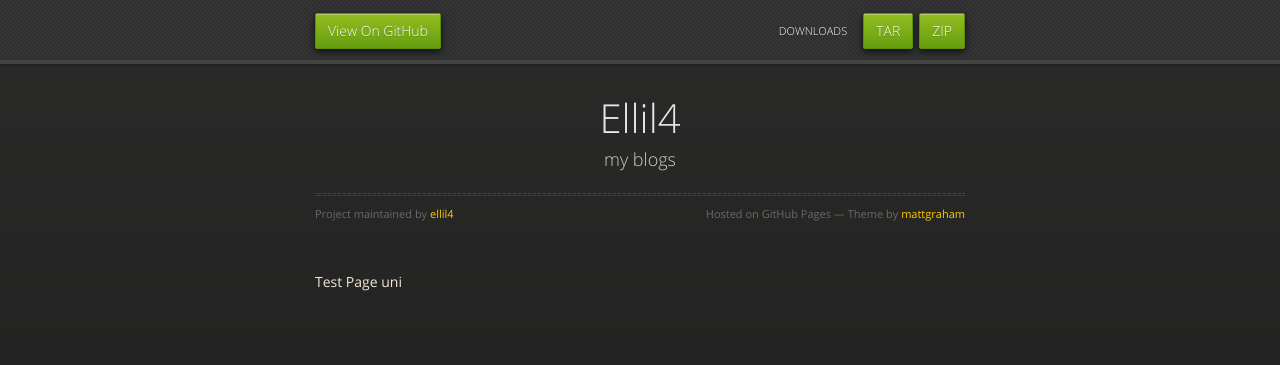
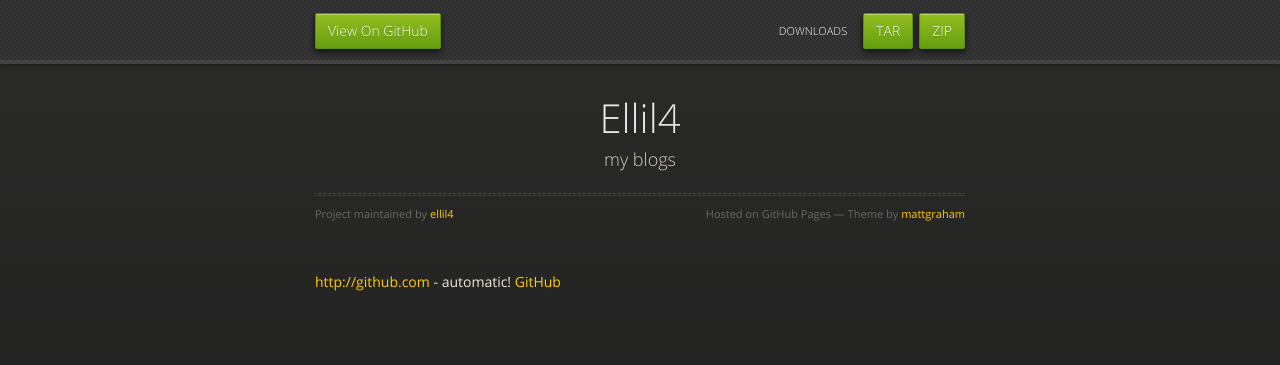
Before and after one commit to ellil4/ellil4, a plain HTML site: page index.html in a window 1280 px wide. Drawn offline with nearby package versions, Linux system fonts and the light colour scheme.

```diff
--- a/index.html
+++ b/index.html
@@ -38,7 +38,8 @@
           <span class="credits right">Hosted on GitHub Pages &mdash; Theme by <a href="https://twitter.com/michigangraham">mattgraham</a></span>
         </div>
 
-        <p>Test Page uni</p>
+        <p><a href="http://github.com">http://github.com</a> - automatic!
+<a href="http://github.com">GitHub</a></p>
       </section>
 
     </div>
--- a/params.json
+++ b/params.json
@@ -1 +1 @@
-{"name":"Ellil4","tagline":"my blogs","body":"Test Page uni","google":"","note":"Don't delete this file! It's used internally to help with page regeneration."}
+{"name":"Ellil4","tagline":"my blogs","body":"http://github.com - automatic!\r\n[GitHub](http://github.com)","google":"","note":"Don't delete this file! It's used internally to help with page regeneration."}
```
